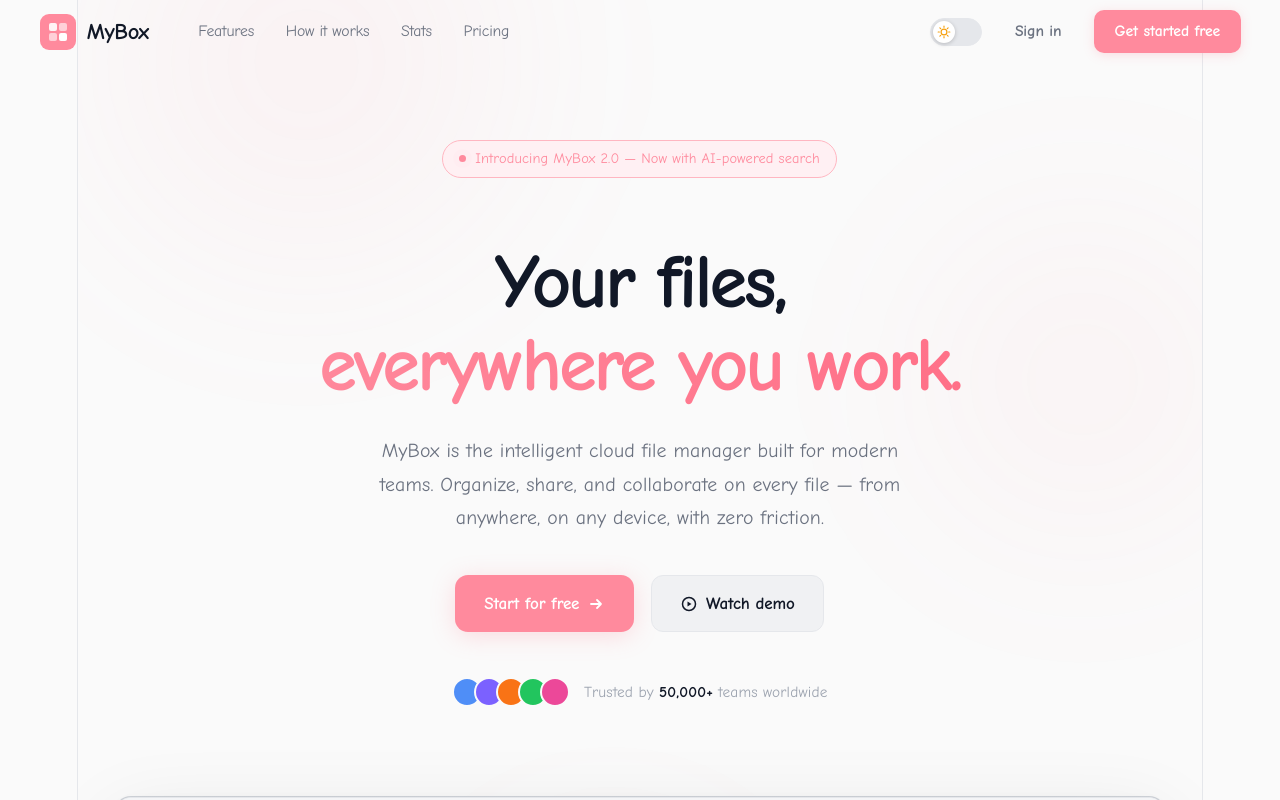
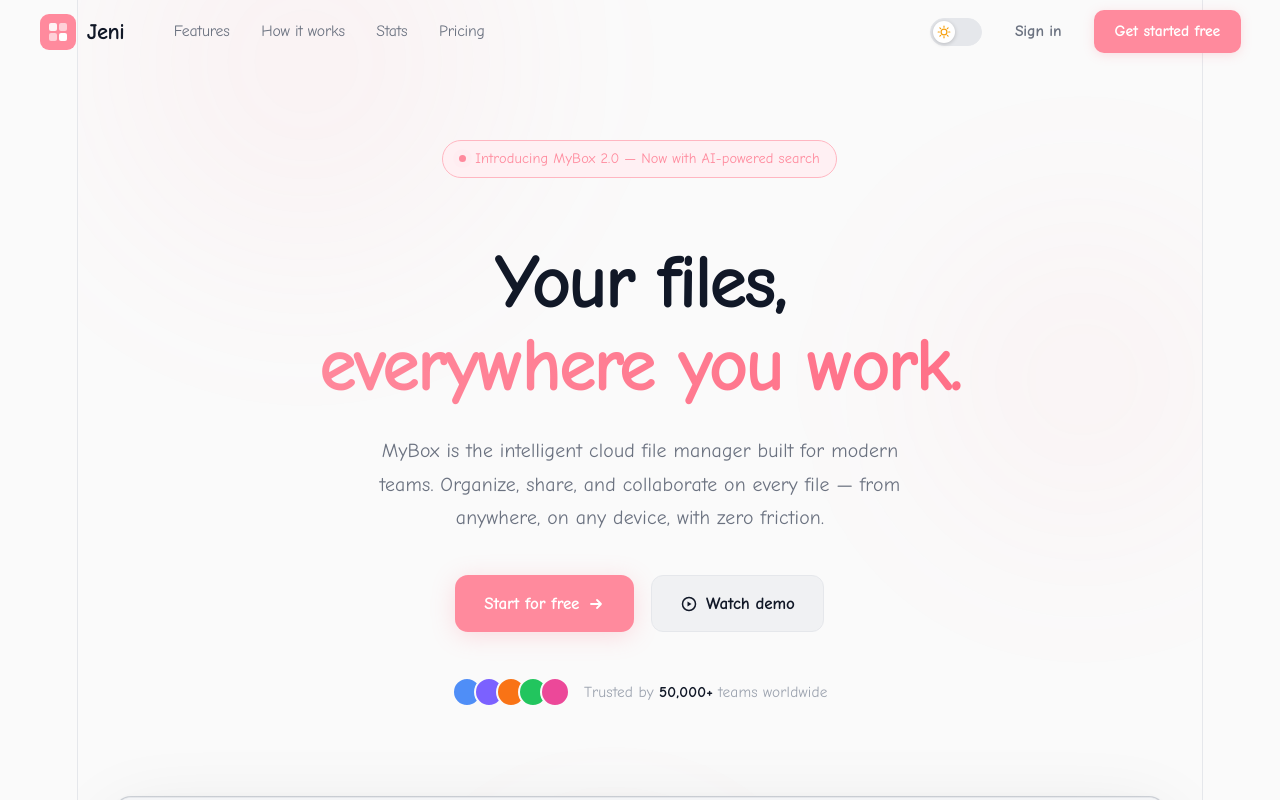
Before and after one commit to JayRathore10/Jeni, a React (Vite) app in the folder client/: page / in a window 1280 px wide. Shown: the top 800 px of the page. Built offline with nearby package versions, Linux system fonts and the light colour scheme; a web font is replaced by a local one.

Commit message:
change the app name

```diff
--- a/client/src/components/Navbar/Navbar.tsx
+++ b/client/src/components/Navbar/Navbar.tsx
@@ -24,7 +24,7 @@ const Navbar: React.FC = () => {
               <rect x="12" y="12" width="8" height="8" rx="2" fill="currentColor"/>
             </svg>
           </span>
-          <span className="navbar__logo-text">MyBox</span>
+          <span className="navbar__logo-text">Jeni</span>
         </a>
 
         <ul className={`navbar__links ${menuOpen ? 'navbar__links--open' : ''}`}>
```
